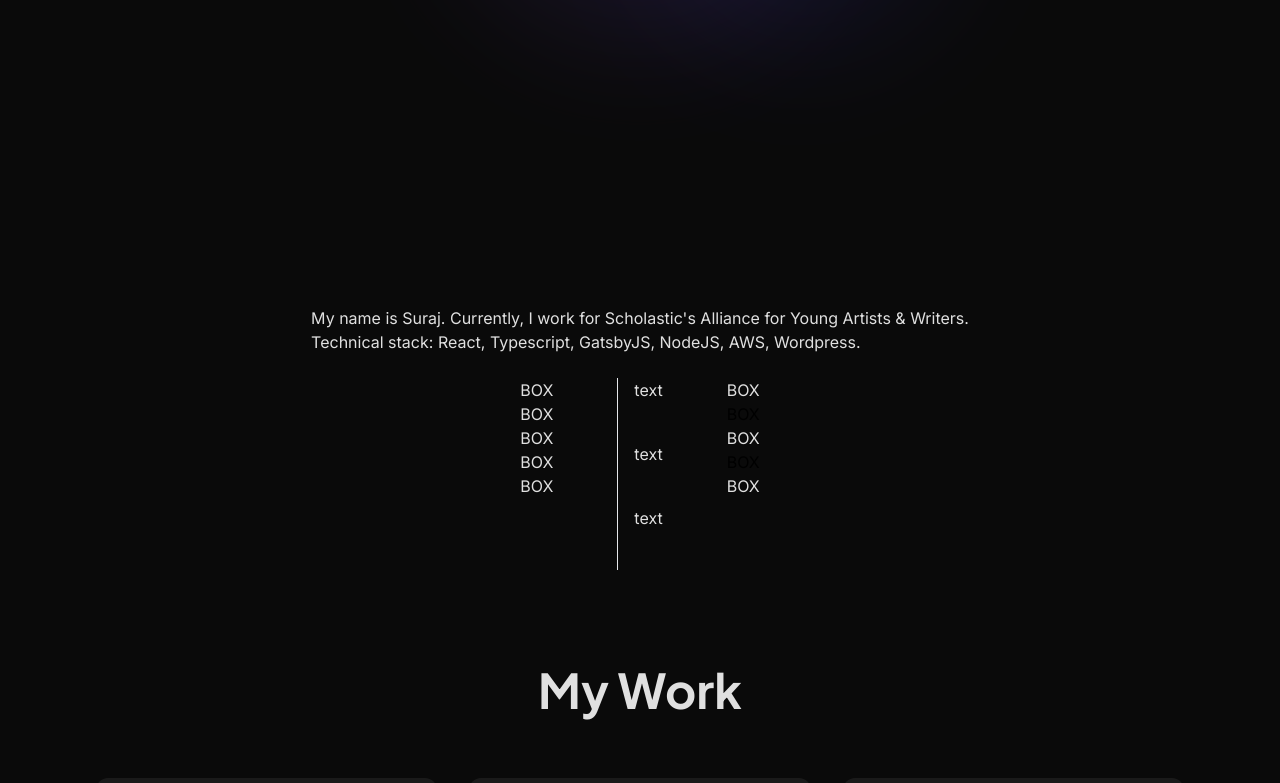
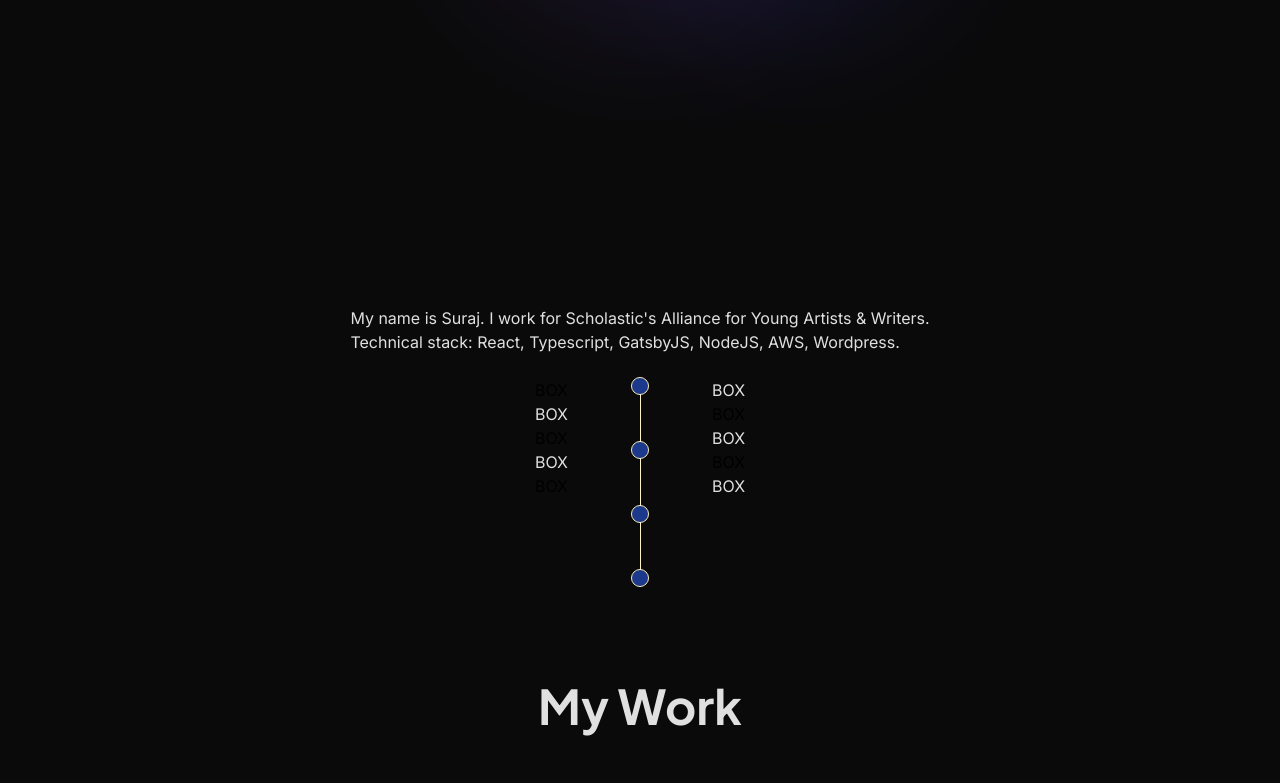
Before and after one commit to surajgopal85/my-dev-portfolio, a React (Vite) app: page / in a window 1280 px wide. Shown: the part 550-1333 px from the top of the page. Built offline with nearby package versions, Linux system fonts and the light colour scheme.

Commit message:
copy change, timeline skeleton built

```diff
--- a/src/About.tsx
+++ b/src/About.tsx
@@ -3,7 +3,7 @@ import React from "react";
 export const About: React.FC = () => {
     return (
         <div className="flex flex-col justify-center py-6 mt-8">
-            <p>My name is Suraj. Currently, I work for Scholastic's Alliance for Young Artists & Writers.</p>
+            <p>My name is Suraj. I work for Scholastic's Alliance for Young Artists & Writers.</p>
             <p>Technical stack:
             React, Typescript, GatsbyJS, NodeJS, AWS, Wordpress.</p>
         </div>
--- a/src/Experience.tsx
+++ b/src/Experience.tsx
@@ -2,23 +2,33 @@ export const Experience: React.FC = () => {
     return (
         <div className="flex flex-row">
             <div className="border-gray-200 mr-16">
+                <div className="text-black">BOX</div>
                 <div>BOX</div>
+                <div className="text-black">BOX</div>
                 <div>BOX</div>
-                <div>BOX</div>
-                <div>BOX</div>
-                <div>BOX</div>
+                <div className="text-black">BOX</div>
             </div>
-            <ol className="relative border-s border-gray-200 dark:border-gray-700">
+            <div className="flex justify-center flex-col gap-0">
+                <div className="rounded-full w-4 h-4 outline-amber-100 outline-1 bg-blue-900"></div>
+                <div className="h-12 border-l-1 translate-x-2 border-amber-100"></div>
+                <div className="rounded-full w-4 h-4 outline-amber-100 outline-1 bg-blue-900"></div>
+                <div className="h-12 border-l-1 translate-x-2 border-amber-100"></div>
+                <div className="rounded-full w-4 h-4 outline-amber-100 outline-1 bg-blue-900"></div>
+                <div className="h-12 border-l-1 translate-x-2 border-amber-100"></div>
+                <div className="rounded-full w-4 h-4 outline-amber-100 outline-1 bg-blue-900"></div>
+            </div>
+            {/* <ol className="relative border-s border-gray-200 dark:border-gray-700">
+                <div className="rounded-full w-4 h-4 bg-blue-900"></div>
                 <li className="mb-10 ms-4">
-                    <p>text</p>
+                    <p className="text-black">text</p>
                 </li>
                 <li className="mb-10 ms-4">
-                    <p>text</p>
+                    <p className="text-black">text</p>
                 </li>
                 <li className="mb-10 ms-4">
-                    <p>text</p>
+                    <p className="text-black">text</p>
                 </li>
-            </ol>
+            </ol> */}
             {/* <ol className="relative border-e border-gray-200 dark:border-gray-700">
                 <li className="mb-10 ms-4">
                     <p>text</p>
```
